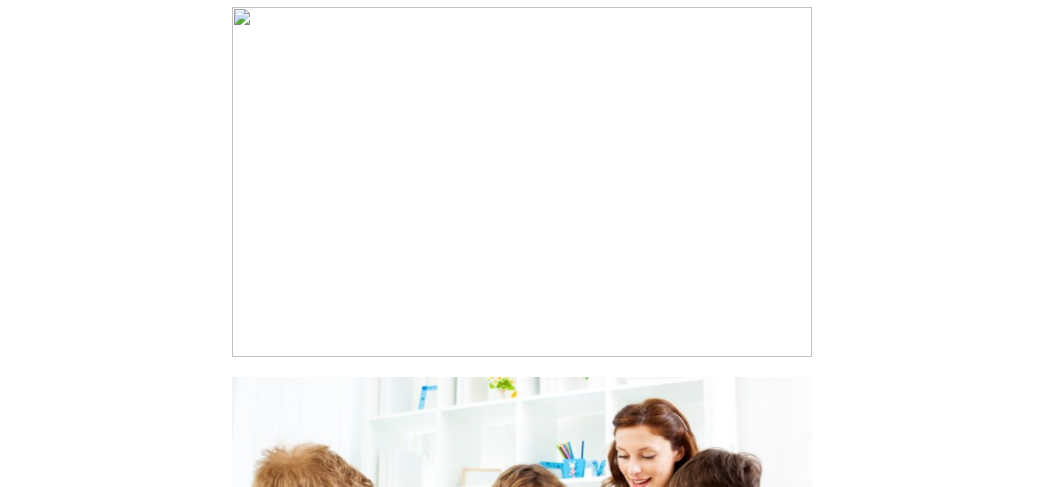
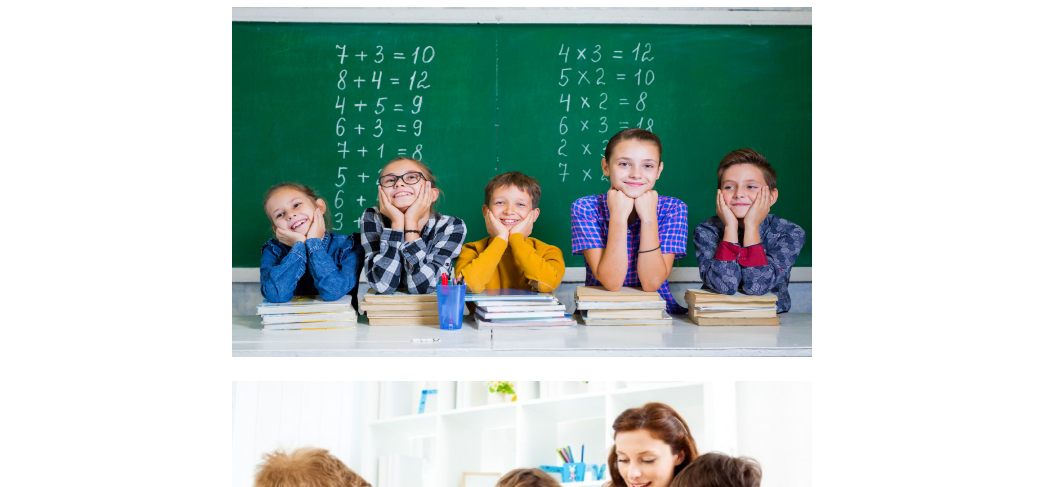
Before and after one commit to lilivs/school, a plain HTML site: page galeria.html in a window 1280 px wide. Shown: the part 313-800 px from the top of the page, without its empty margins (118-1161 px from the left). Drawn offline with Linux system fonts and the light colour scheme.

Commit message:
image rename
image rename

```diff
--- a/galeria.html
+++ b/galeria.html
@@ -33,7 +33,7 @@
 			</header>
 			<main>
 				<section>
-					<img src="а.jpg">
+					<img src="a.jpg">
 					<img src="ж7.jpg">
 					<img src="в.jpg">
 					<img src="г.jpg">
```
